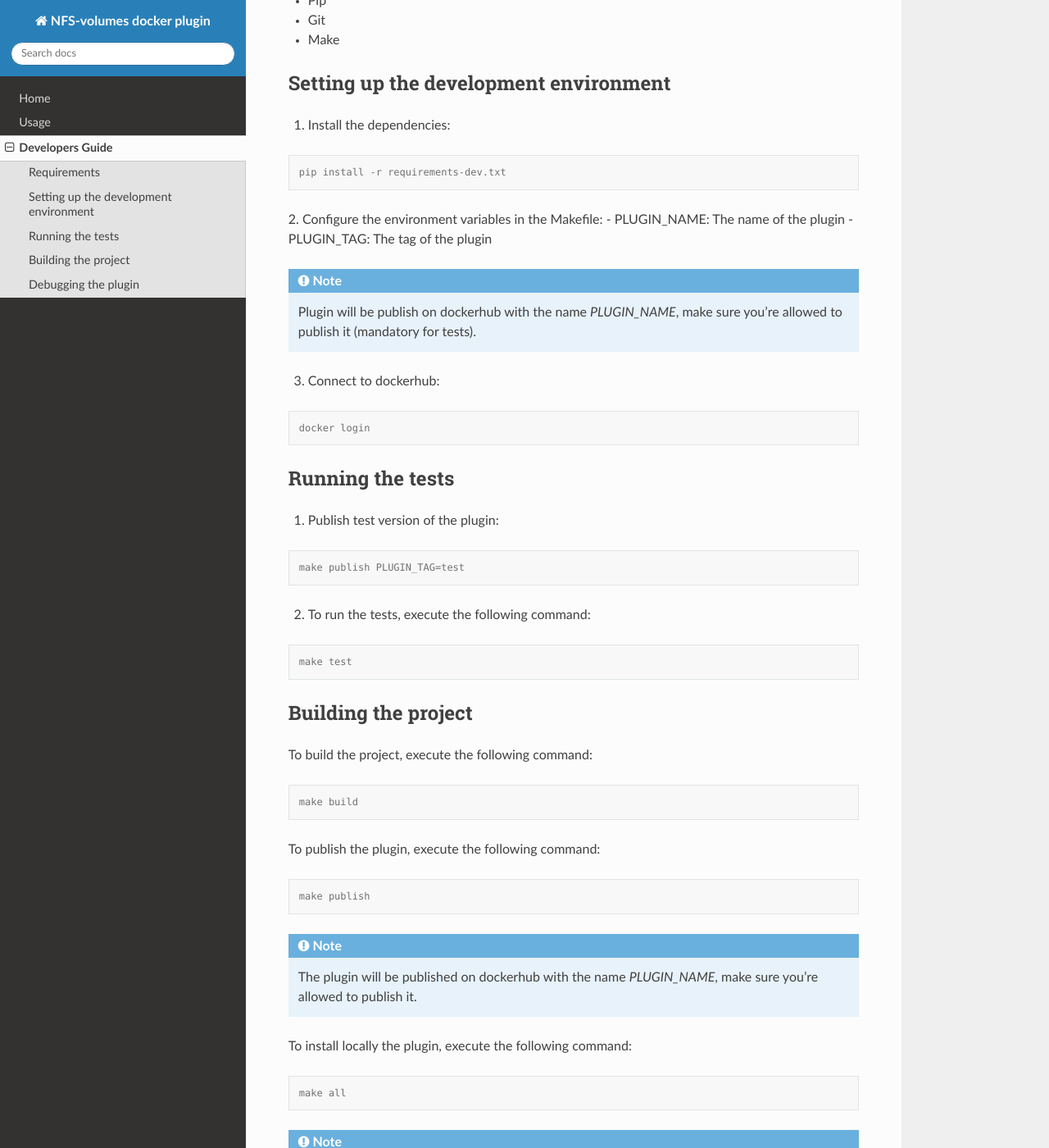
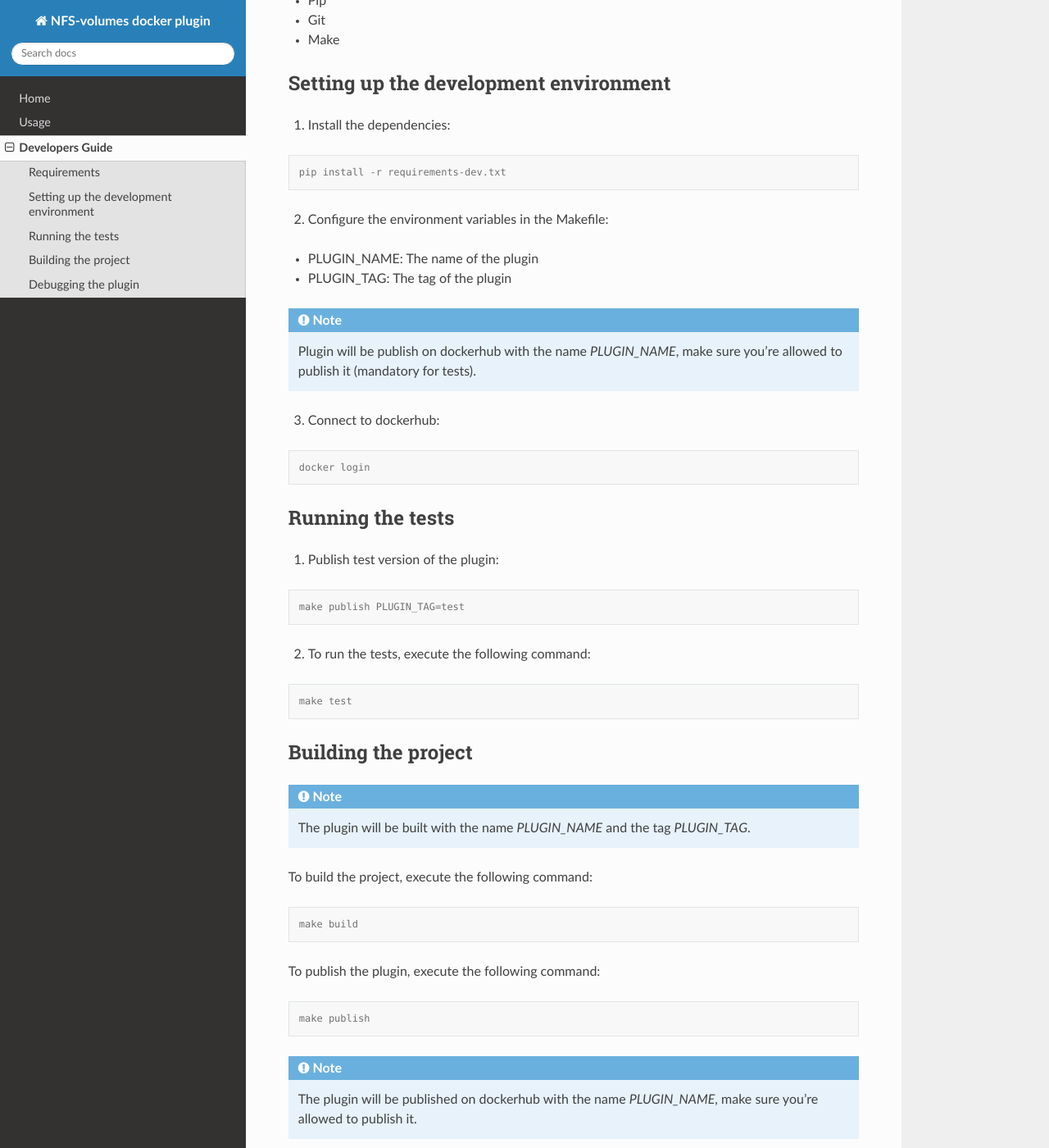
Before and after one commit to unibo-fc-internships/docker-volumes-plugin, a Sphinx documentation site: the page built from docs/for_developers.rst, in a window 1280 px wide and 1400 px high, scrolled down 491 px. Shown: the whole window at 82% size. Built offline with Sphinx 7.4.7 and the Read the Docs theme 2.0.0, drawn with Linux system fonts in a browser that asks for light colours.

Commit message:
update dev doc

```diff
--- a/docs/for_developers.rst
+++ b/docs/for_developers.rst
@@ -27,6 +27,7 @@ Setting up the development environment
     pip install -r requirements-dev.txt
 
 2. Configure the environment variables in the Makefile:
+
 - PLUGIN_NAME: The name of the plugin
 - PLUGIN_TAG: The tag of the plugin
 
@@ -56,6 +57,9 @@ Running the tests
 
 Building the project
 --------------------
+
+.. note::
+    The plugin will be built with the name `PLUGIN_NAME` and the tag `PLUGIN_TAG`.
 
 To build the project, execute the following command:
 
```
